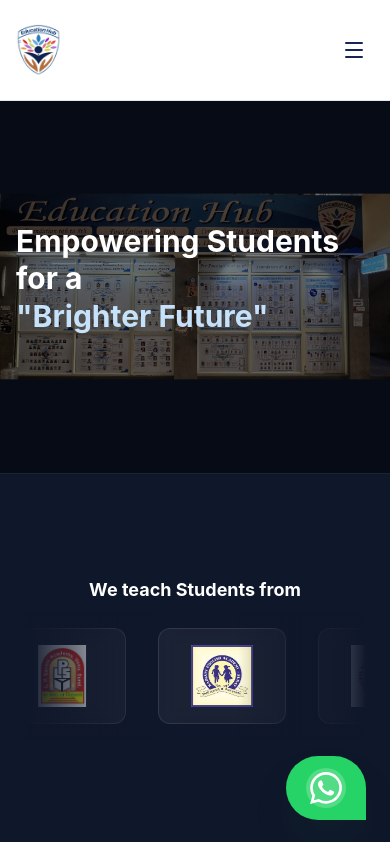
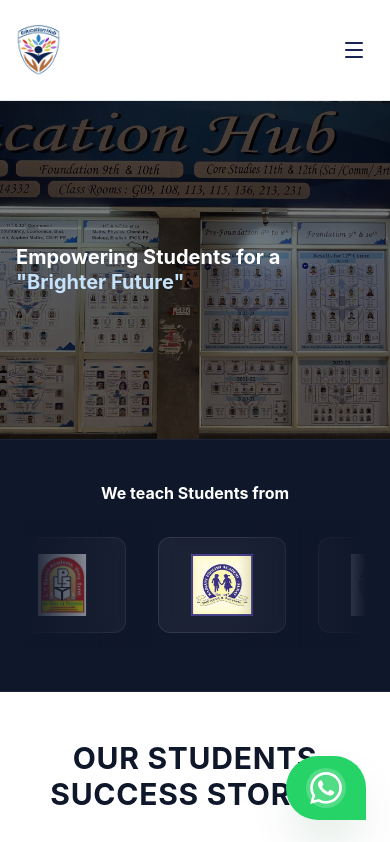
Before and after one commit to KushMody/Education-Hub-Surat, a React (Vite) app: page / in a window 390 px wide. Shown: the top 842 px of the page. Built offline with nearby package versions, Linux system fonts and the light colour scheme; a web font is replaced by a local one.

Commit message:
Adjust mobile hero layout and partner schools height

```diff
--- a/src/App.jsx
+++ b/src/App.jsx
@@ -13,9 +13,9 @@
 
 function App() {
   return (
-    <div className="min-h-screen bg-slate-900 text-slate-50 font-sans selection:bg-brand-500 selection:text-white">
+    <div className="flex flex-col min-h-screen bg-slate-900 text-slate-50 font-sans selection:bg-brand-500 selection:text-white">
       <Navbar />
-      <main>
+      <main className="flex-1 flex flex-col pt-[12vh] lg:pt-0">
         <Hero />
         <PartnerSchools />
         <Results />
--- a/src/components/Hero.jsx
+++ b/src/components/Hero.jsx
@@ -17,10 +17,10 @@
     }, [images.length]);
 
     return (
-        <section id="home" className="relative w-full h-[44vh] lg:h-[88vh] flex items-center justify-center overflow-hidden scroll-mt-24 mt-[12vh]">
+        <section id="home" className="relative w-full min-h-[40vh] h-auto lg:h-[88vh] flex items-center justify-center overflow-hidden scroll-mt-24">
 
             {/* Background Image Slider */}
-            <div className="absolute inset-0 w-full h-full z-0 overflow-hidden bg-slate-900">
+            <div className="absolute inset-0 w-full h-full z-0 overflow-hidden bg-slate-900 pointer-events-none">
                 <AnimatePresence mode="wait">
                     <motion.img
                         key={currentIndex}
@@ -29,25 +29,25 @@
                         animate={{ opacity: 1, scale: 1 }}
                         exit={{ opacity: 0, scale: 0.95 }}
                         transition={{ duration: 1.5, ease: "easeInOut" }}
-                        className="absolute inset-0 w-full h-full object-contain sm:object-cover object-center lg:object-top"
+                        className="w-full h-full object-cover object-center lg:object-top"
                         alt="Hero background"
                     />
                 </AnimatePresence>
                 {/* Dark overlay to make text readable */}
-                <div className="absolute inset-0 bg-black/50 sm:bg-black/40" />
+                <div className="absolute inset-0 bg-black/50 sm:bg-black/40 pointer-events-none" />
             </div>
 
             {/* Content Container */}
-            <div className="max-w-7xl mx-auto px-4 w-full relative z-10 flex flex-col justify-center h-full">
+            <div className="absolute inset-0 max-w-7xl mx-auto px-4 w-full z-10 flex flex-col justify-center h-full pointer-events-none">
                 <motion.div
                     initial={{ opacity: 0, y: 30 }}
                     animate={{ opacity: 1, y: 0 }}
                     transition={{ duration: 1, delay: 0.5 }}
-                    className="max-w-4xl"
+                    className="max-w-4xl pointer-events-auto"
                 >
-                    <h1 className="text-3xl sm:text-5xl md:text-7xl lg:text-8xl font-bold text-white leading-tight sm:leading-[1.1] mb-4">
-                        Empowering Students for a
-                        <br />
+                    <h1 className="text-xl sm:text-4xl md:text-6xl lg:text-8xl font-bold text-white leading-tight sm:leading-[1.1] pr-4 sm:pr-0">
+                        Empowering Students for a{' '}
+                        <br className="hidden sm:block" />
                         <span className="text-[#c5e2fa]">"Brighter Future"</span>
                     </h1>
                 </motion.div>
--- a/src/components/PartnerSchools.jsx
+++ b/src/components/PartnerSchools.jsx
@@ -21,10 +21,10 @@
     ];
 
     return (
-        <section className="h-[44vh] lg:h-auto py-2 sm:py-20 bg-slate-900 border-t border-b border-white/5 relative overflow-hidden flex items-center">
+        <section className="flex-1 min-h-[30vh] lg:h-auto py-2 sm:py-20 bg-slate-900 border-t border-b border-white/5 relative overflow-hidden flex items-center">
             <div className="max-w-7xl mx-auto px-6 w-full">
-                <div className="text-center mb-2 sm:mb-12">
-                    <h2 className="text-lg sm:text-4xl font-bold text-white">
+                <div className="text-center mb-4 sm:mb-12">
+                    <h2 className="text-base sm:text-4xl font-bold text-white whitespace-nowrap">
                         We teach Students from
                     </h2>
                 </div>
```
